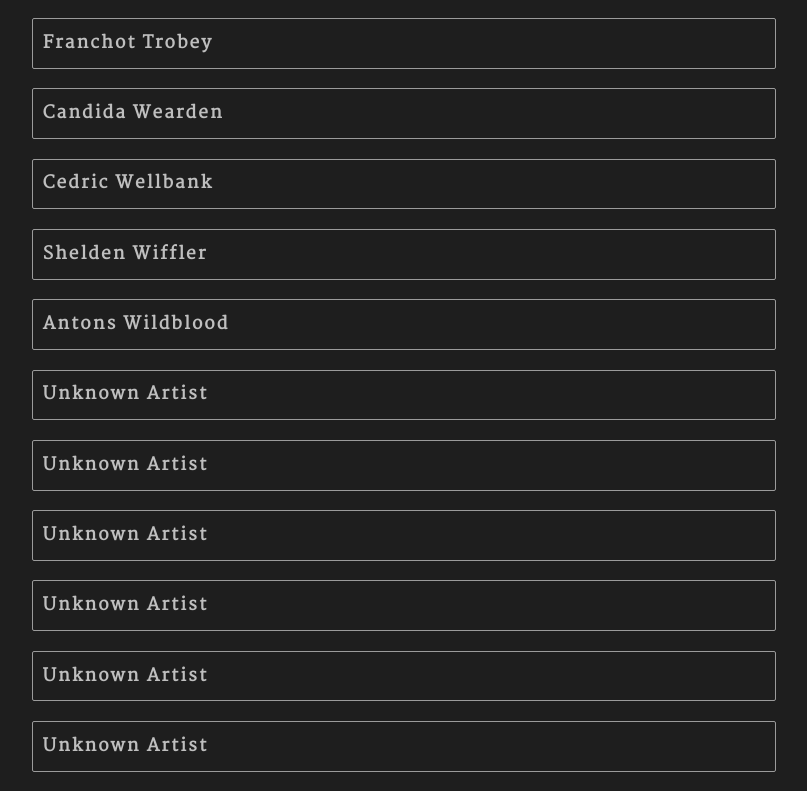
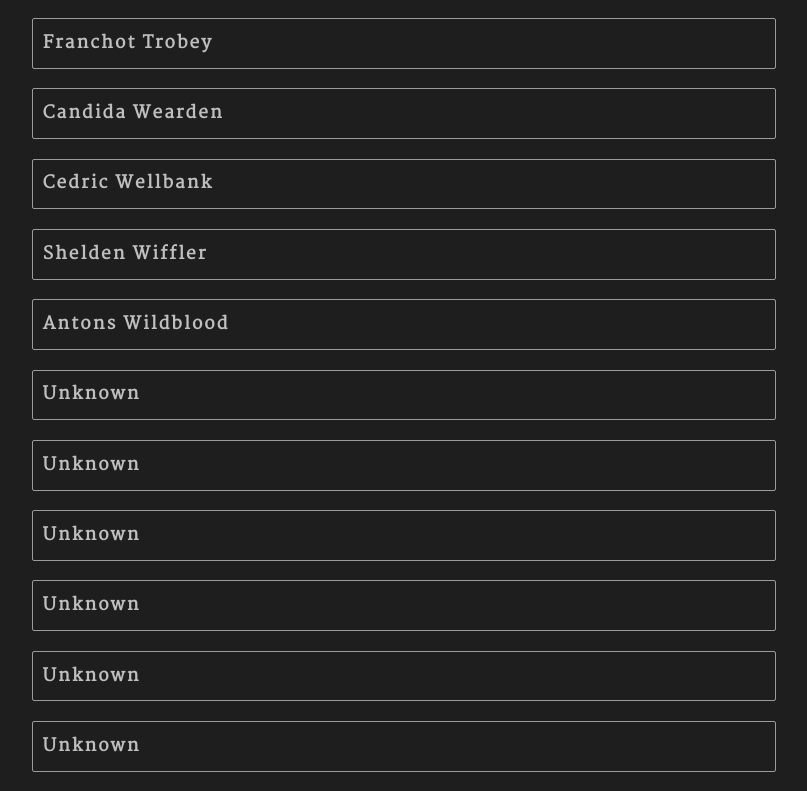
Before and after one commit to codytaft/Server-Render, a Next.js app: page / in a window 1280 px wide. Shown: the part 6563-7354 px from the top of the page, without its empty margins (236-1043 px from the left). Built offline with nearby package versions, Linux system fonts and the light colour scheme.

Commit message:
Change 'Unklown Artist' to 'Unknown'

```diff
--- a/components/Card.js
+++ b/components/Card.js
@@ -32,7 +32,7 @@ const Card = props => {
       onMouseEnter={handleHovering}
       onMouseLeave={handleHovering}
     >
-      <h3 className='artist-name'>{artist ? artist : 'Unknown Artist'}</h3>
+      <h3 className='artist-name'>{artist ? artist : 'Unknown'}</h3>
       {isHovering & !expanded ? (
         <span className='expand-btn' onClick={handleClickExpanded}>
           &or;
```
